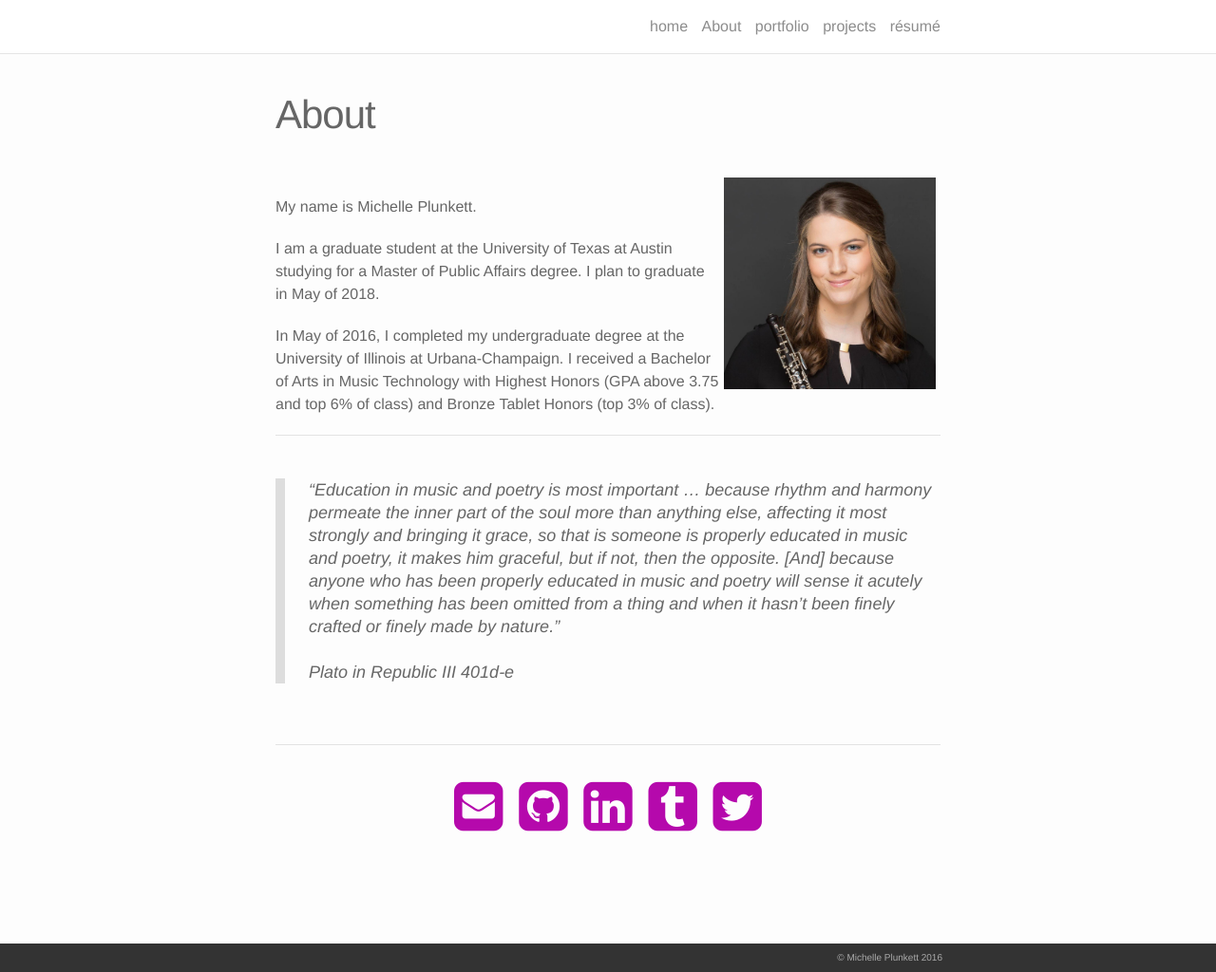
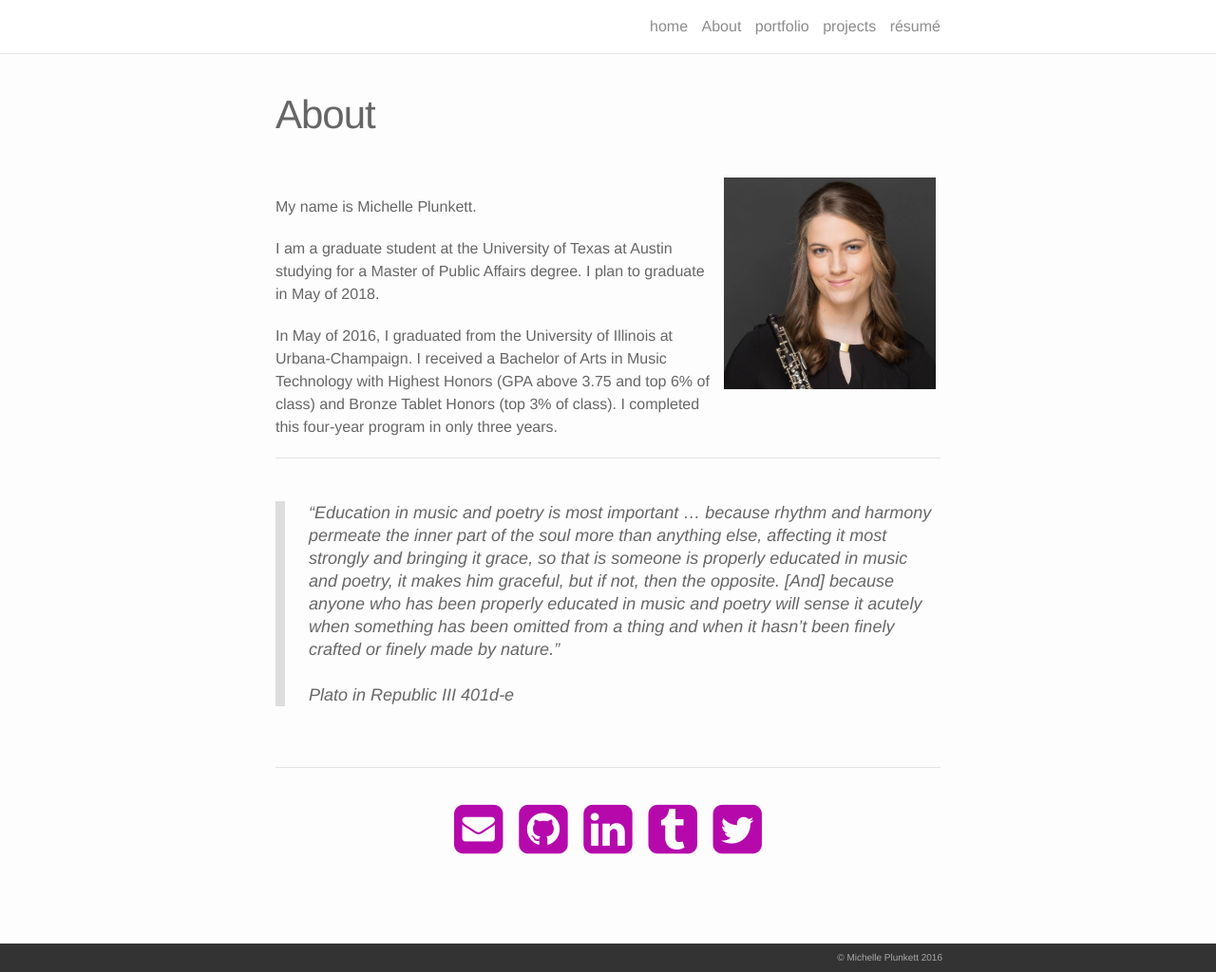
Before and after one commit to michelleplunkett/michelleplunkett.github.io, a Jekyll site: the page built from about.md, in a window 1280 px wide and 1024 px high. Shown: the whole window at 95% size. Built offline with Jekyll 4.4.1, drawn with Linux system fonts in a browser that asks for light colours; nearby versions of some CDN libraries.

Commit message:
Update about.md

```diff
--- a/about.md
+++ b/about.md
@@ -10,7 +10,7 @@
 
 I am a graduate student at the University of Texas at Austin studying for a Master of Public Affairs degree. I plan to graduate in May of 2018.
 
-In May of 2016, I completed my undergraduate degree at the University of Illinois at Urbana-Champaign. I received a Bachelor of Arts in Music Technology with Highest Honors (GPA above 3.75 and top 6% of class) and Bronze Tablet Honors (top 3% of class).
+In May of 2016, I graduated from the University of Illinois at Urbana-Champaign. I received a Bachelor of Arts in Music Technology with Highest Honors (GPA above 3.75 and top 6% of class) and Bronze Tablet Honors (top 3% of class). I completed this four-year program in only three years.
 
 ---
 
```
